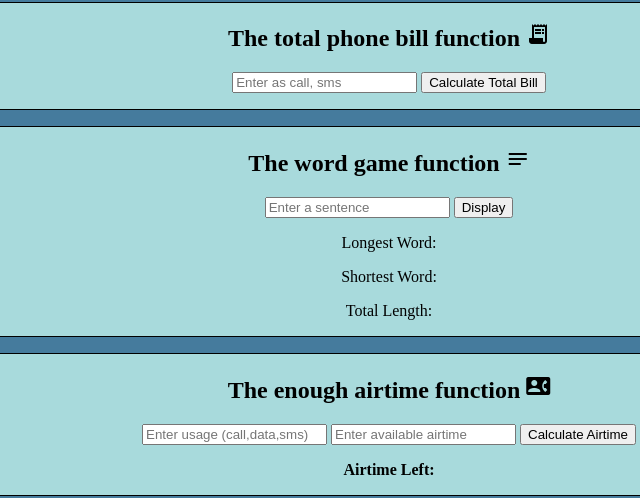
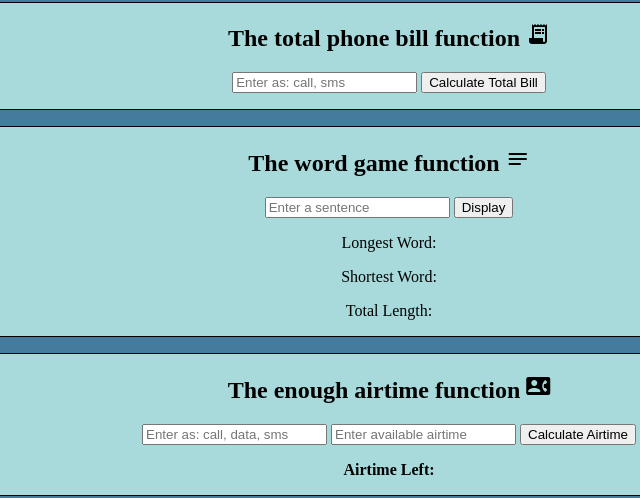
Before and after one commit to grac-e/alpinejs-bootcamp-widgets, a plain HTML site: page index.html in a window 1280 px wide. Shown: the part 329-827 px from the top of the page, 251-891 px from the left. Drawn offline with nearby package versions, Linux system fonts and the light colour scheme.

Commit message:
bootcamp widgets

```diff
--- a/index.html
+++ b/index.html
@@ -54,7 +54,7 @@
         <div style="border: 1px solid #000; border-radius: 0.3em; background-color: #a8dadc;">
             <h2>The total phone bill function <i class="material-icons">receipt_long</i></h2>
             <div x-data="phoneBill()">
-                <input x-model="phoneData" type="text" placeholder="Enter as call, sms">
+                <input x-model="phoneData" type="text" placeholder="Enter as: call, sms">
                 <button @click="calculateBill">Calculate Total Bill</button>
                 <p x-text="bill"></p>
             </div>
@@ -78,7 +78,7 @@
         <div style="border: 1px solid #000; border-radius: 0.3em; background-color: #a8dadc;">
             <h2>The enough airtime function <i class="material-icons">contact_phone</i></h2>
             <div x-data="airtimeCalculator()">
-                <input x-model="projectedUsage" type="text" placeholder="Enter usage (call,data,sms)">
+                <input x-model="projectedUsage" type="text" placeholder="Enter as: call, data, sms">
                 <input x-model="availableAirtime" type="number" placeholder="Enter available airtime">
                 <button @click="calculateAirtime">Calculate Airtime</button>
                 <p><strong>Airtime Left:</strong> <span x-text="airtimeLeft"></span></p>
```
